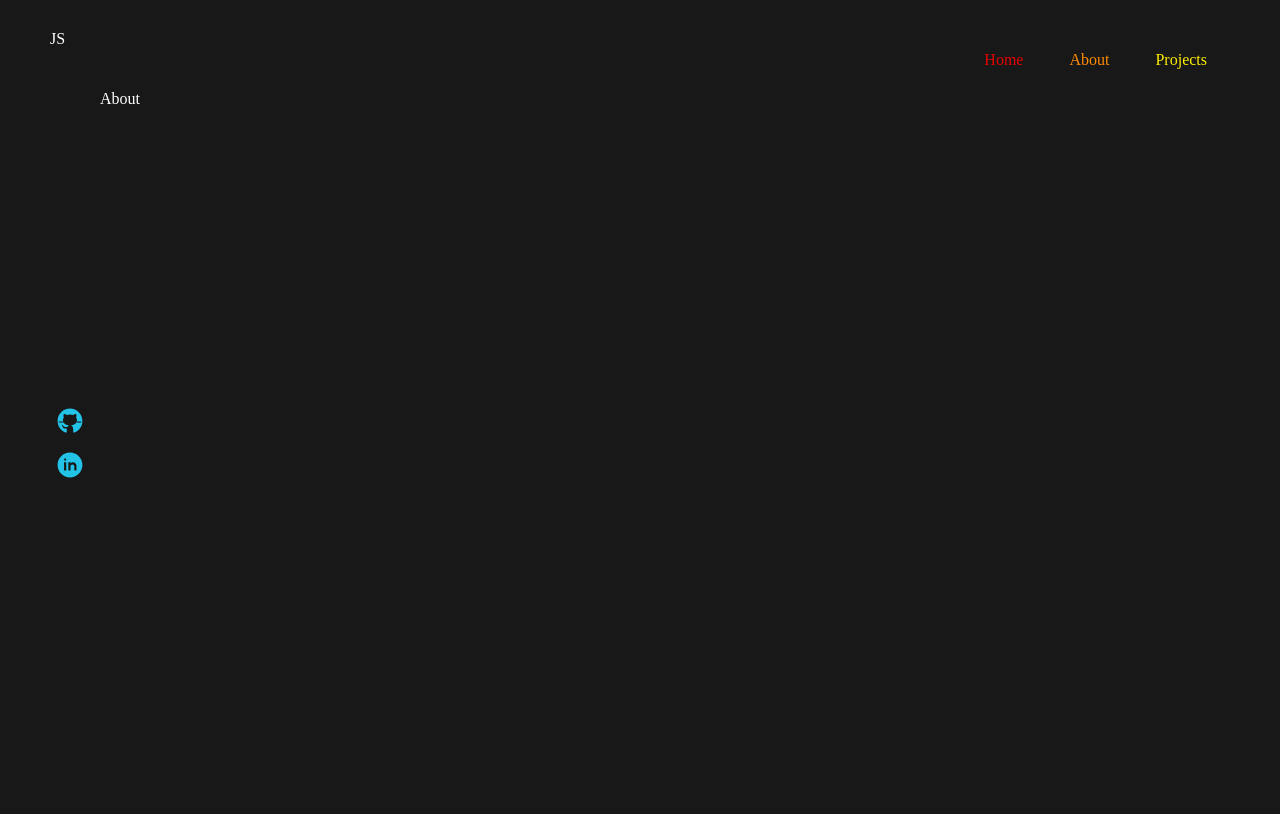
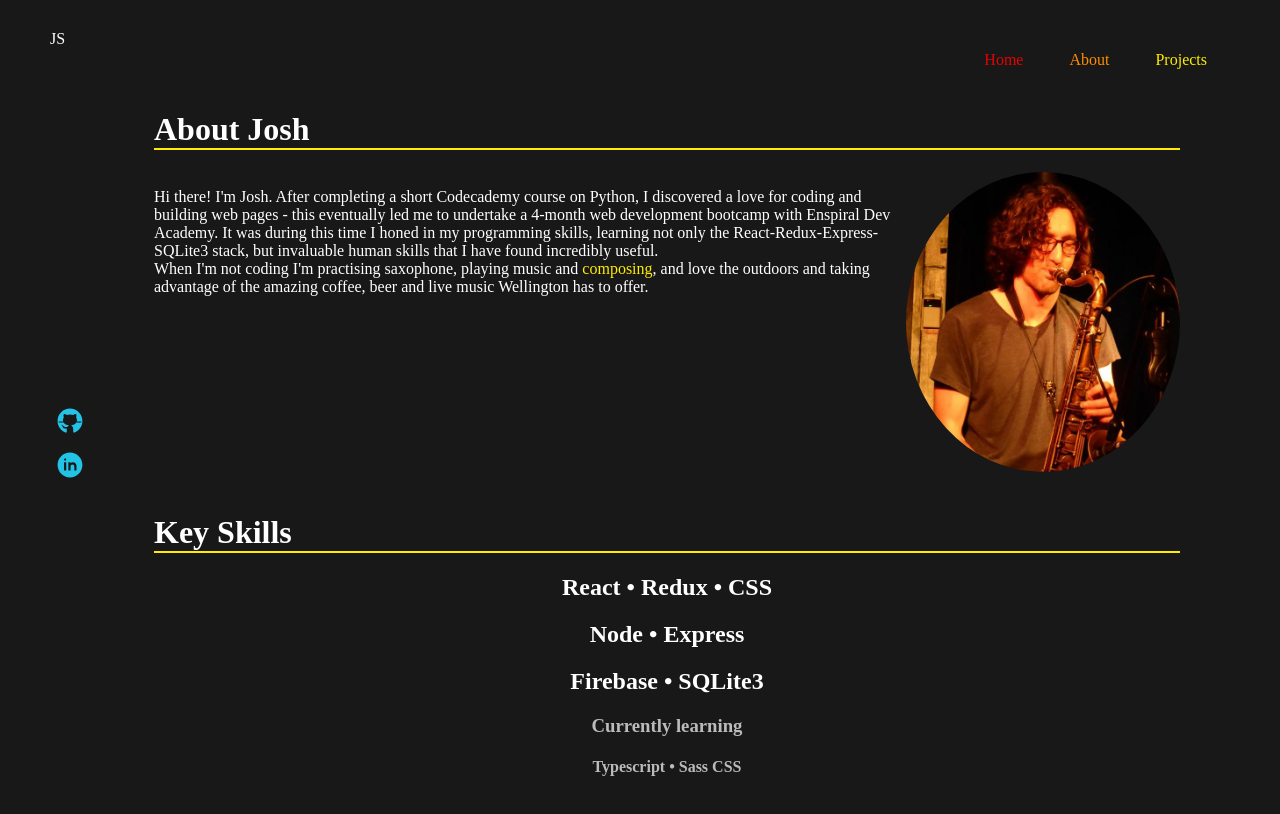
Before and after one commit to joshua-simon/personal-website-v2, a React (Create React App) app: page /about in a window 1280 px wide. Shown: the top 814 px of the page. Built offline with nearby package versions, Linux system fonts and the light colour scheme; a web font is replaced by a local one.

Commit message:
about and contact page styling

```diff
--- a/src/pages/About.js
+++ b/src/pages/About.js
@@ -1,6 +1,6 @@
 import Header from "../components/Header";
 import LeftSideNav from "../components/LeftSideNav";
-
+import joshpic from '../images/icons/josh_pic3.png'
 
 const About = () => {
 
@@ -9,7 +9,27 @@ const About = () => {
         <Header/>
         <LeftSideNav/>
         <div className="about">
-            About
+            <h1>About Josh</h1>
+            <div className="about-blurb">
+                <p>
+                    Hi there! I'm Josh. After completing a short Codecademy course on Python, I discovered a
+                    love for coding and building web pages - this eventually led me to undertake a 4-month web development
+                    bootcamp with Enspiral Dev Academy. It was during this time I honed in my programming skills, learning
+                    not only the React-Redux-Express-SQLite3 stack, but invaluable human skills that I have found incredibly useful.
+                    <br></br>
+                    When I'm not coding I'm practising saxophone, playing music and <a href = 'https://soundcloud.com/josh-simon-264281792'>composing</a>,
+                    and love the outdoors and taking advantage of the amazing coffee, beer and live music Wellington has to offer.
+                </p>
+                <img src = {joshpic}/>
+            </div>
+            <div className="skills">
+                <h1>Key Skills</h1>
+                <h2>React •  Redux • CSS </h2>
+                <h2>Node • Express </h2>
+                <h2>Firebase • SQLite3 </h2>
+                <h3>Currently learning</h3>
+                <h4>Typescript •  Sass CSS </h4>
+            </div>
         </div>
     </div>
     )
--- a/src/pages/Contact.js
+++ b/src/pages/Contact.js
@@ -9,7 +9,9 @@ const Contact = () => {
         <Header/>
         <LeftSideNav/>
         <div className="contact">
-            Contact
+        <h1>Contact Josh</h1>
+           <h2>joshy.d.simon@gmail.com</h2> <br></br>
+            <h2>021 181 0996</h2>
         </div>
     </div>
     )
--- a/src/styles.css
+++ b/src/styles.css
@@ -276,3 +276,63 @@ margin:2px;
 .buttons-container a:hover {
     background-color:#444002;
 }
+
+/* About */
+
+.about {
+    margin-left: 5%;
+}
+
+.about h1 {
+    border-bottom: 2px solid #FEED00;
+}
+
+.about-blurb {
+    display:flex;
+    flex-direction: row;
+    justify-content: space-evenly;
+    padding-bottom: 2%;
+}
+
+.about-blurb img {
+    height:300px;
+    width:300px;
+    border-radius: 50%;
+}
+
+.about-blurb p a {
+    text-decoration: none;
+    color:#FEED00;
+}
+
+.skills h2 {
+    text-align: center;
+}
+
+.skills h3 {
+    text-align: center;
+    color: #BBBBBB;
+}
+
+.skills h4 {
+    text-align: center;
+    color: #BBBBBB;
+}
+
+/* Contact */
+
+.contact {
+    display: flex;
+    flex-direction: column;
+    margin-left:5%;
+}
+
+.contact h1 {
+    border-bottom: 2px solid #FEED00;
+}
+
+.contact h2 {
+    text-align: center;
+    padding:0;
+    margin:0;
+}
```
Also changed, not shown: src/images/icons/josh_pic3.png (added).
